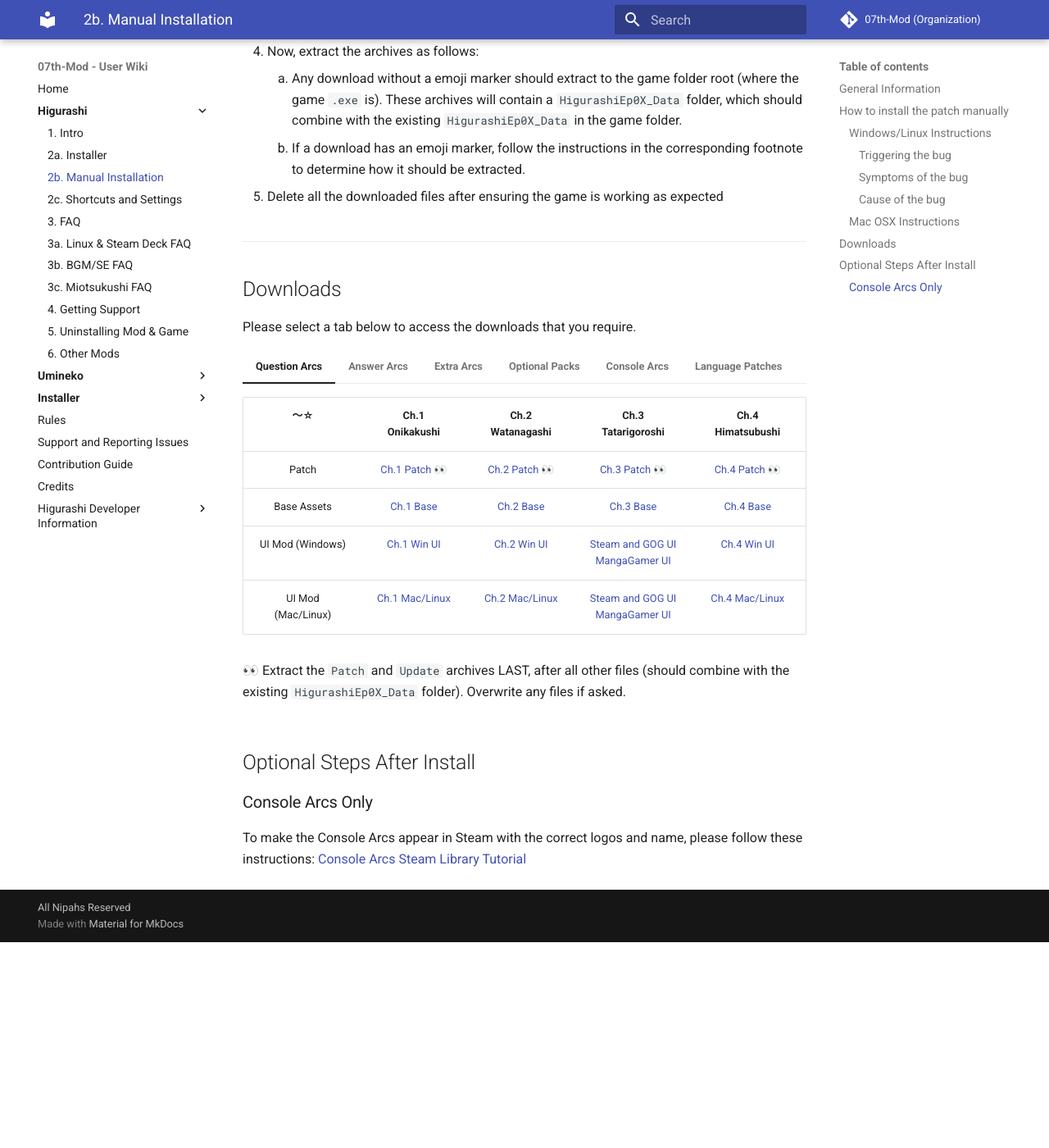
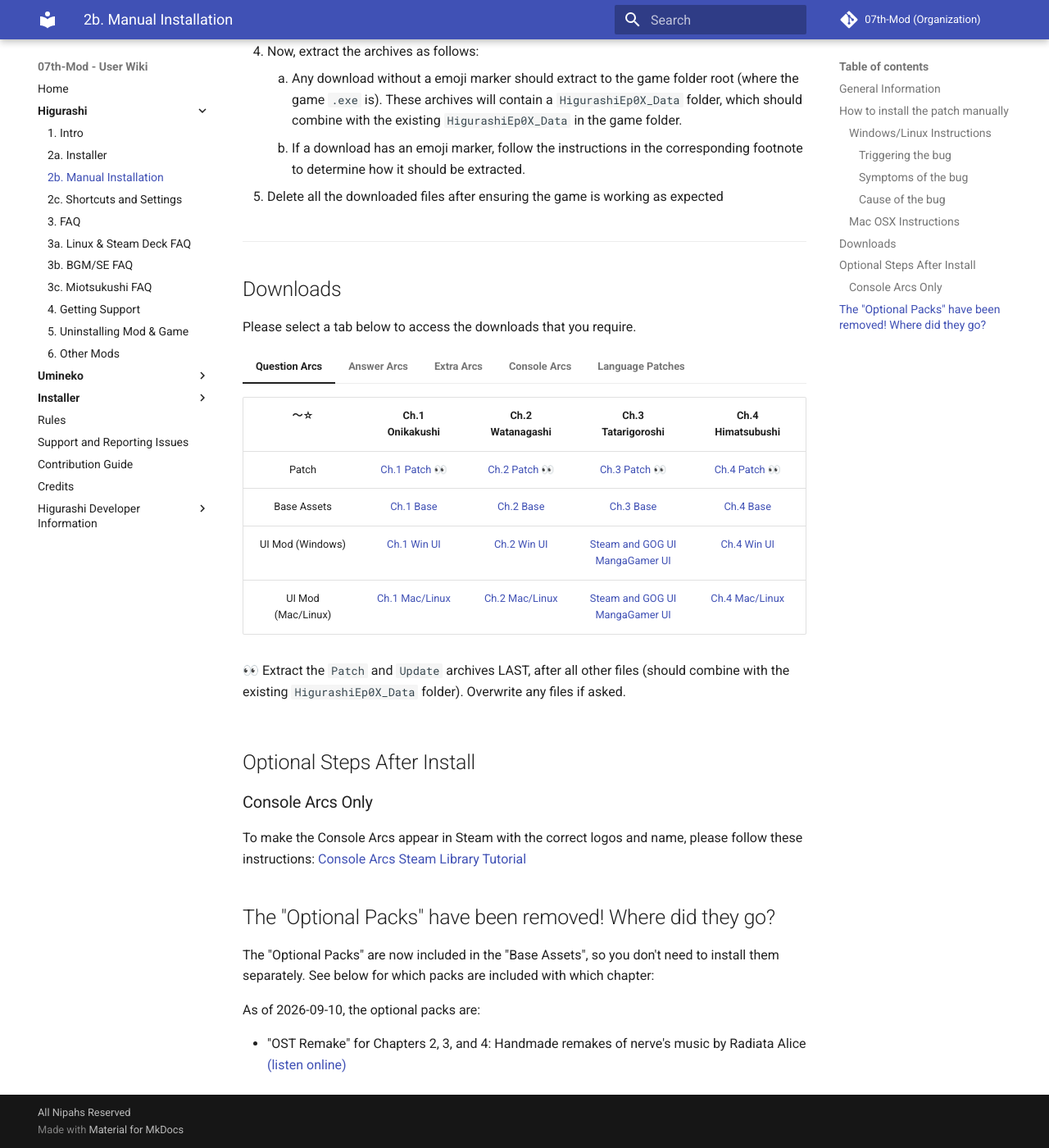
Before and after one commit to 07th-mod/wiki, an MkDocs documentation site: the page built from docs/Higurashi/Manual-Installation.md, in a window 1280 px wide and 1400 px high, scrolled down 1527 px. Shown: the whole window at 82% size. Built offline with MkDocs 1.6.1 and Material for MkDocs 9.7.7, drawn with Linux system fonts in a browser that asks for light colours; before the commit the page ends 2676 px from its top, so only the background shows below that.

Commit message:
Remove unneeded Higurashi manual instructions and fix some broken links

```diff
--- a/docs/Higurashi/Manual-Installation.md
+++ b/docs/Higurashi/Manual-Installation.md
@@ -251,45 +251,6 @@
 
     ⚠️ You only need this if you downloaded the unmodded game installer an extremly long time ago. We recommend you re-download the latest unmodded game installer from MangaGamer and re-install, rather than using this file.
 
-=== "Optional Packs"
-
-
-    !!! warning "Different BGM and Sound Effects extraction location!"
-        Unlike the other archives, **these files need to be extracted inside the ``StreamingAssets`` folder to work**. Overwrite all files if asked.
-
-
-    <table>
-    <colgroup>
-    <col style="width: 40%" />
-    <col style="width: 60%" />
-    </colgroup>
-    <thead>
-    <tr class="header">
-    <th style="text-align: center;">Chapter</th>
-    <th style="text-align: center;">Extras</th>
-    </tr>
-    </thead>
-    <tbody>
-    <tr class="even">
-    <td style="text-align: center;">Question Arcs Chapter 1</td>
-    <td style="text-align: center;">None</td>
-    </tr>
-    <tr class="odd">
-    <td style="text-align: center;">Question Arcs Chapters 2,3,4</td>
-    <td style="text-align: center;">
-        <a href="https://github.com/07th-mod/patch-releases/releases/download/untagged-82a3feaa6fe760c53703/Higurashi-Remake-BGM.7z">OST Remake</a><br>
-        <strong>NOTE:</strong> Extract to the <code>HigurashiEp0X_Data/StreamingAssets</code> folder, producing a <code>RemakeBGM</code> folder.<br><br>
-        Handmade remakes of nerve's music <a href="https://radiataalice.bandcamp.com/album/hinamizawa-syndrome-vol-1">(listen online)</a><br>
-        Installing this will enable the option in the Mod Menu
-    </td>
-    </tr>
-    <tr class="odd">
-    <td style="text-align: center;">Answer Arcs</td>
-    <td style="text-align: center;">None yet</td>
-    </tr>
-    </tbody>
-    </table>
-
 === "Console Arcs"
 
 
@@ -346,3 +307,11 @@
 ### Console Arcs Only
 
 To make the Console Arcs appear in Steam with the correct logos and name, please follow these instructions: [Console Arcs Steam Library Tutorial](steam-add-console-arcs/steam-add-console-arcs.md)
+
+## The "Optional Packs" have been removed! Where did they go?
+
+The "Optional Packs" are now included in the "Base Assets", so you don't need to install them separately. See below for which packs are included with which chapter:
+
+As of 2026-09-10, the optional packs are:
+
+- "OST Remake" for Chapters 2, 3, and 4: Handmade remakes of nerve's music by Radiata Alice <a href="https://radiataalice.bandcamp.com/album/hinamizawa-syndrome-vol-1">(listen online)</a>
```
Also changed, not shown: docs/Support.md (+1 -1 lines), docs/developer/legacy/code-overview.md (+24 -0 lines), docs/developer/legacy/technical-details.md (+25 -0 lines).
